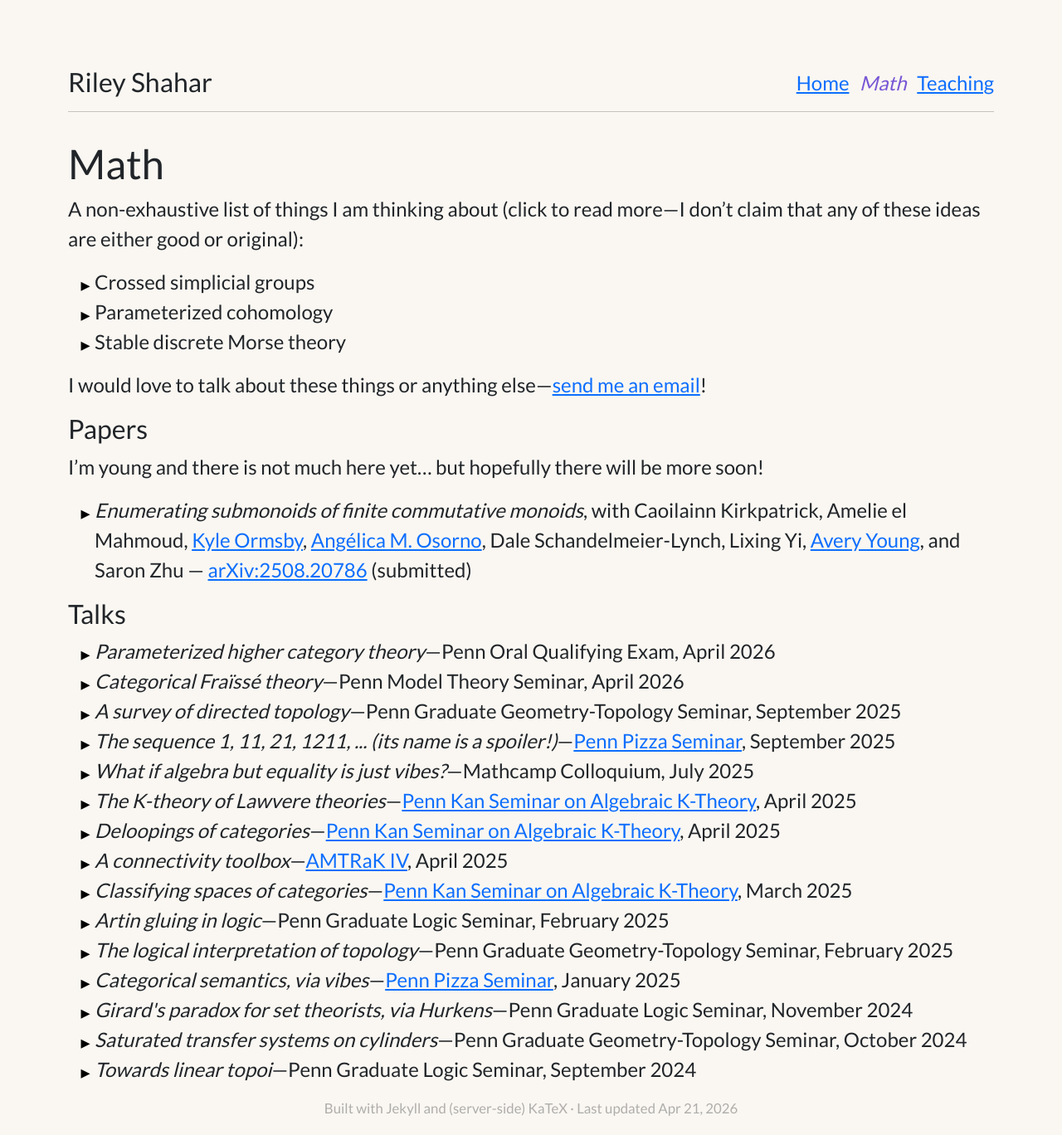
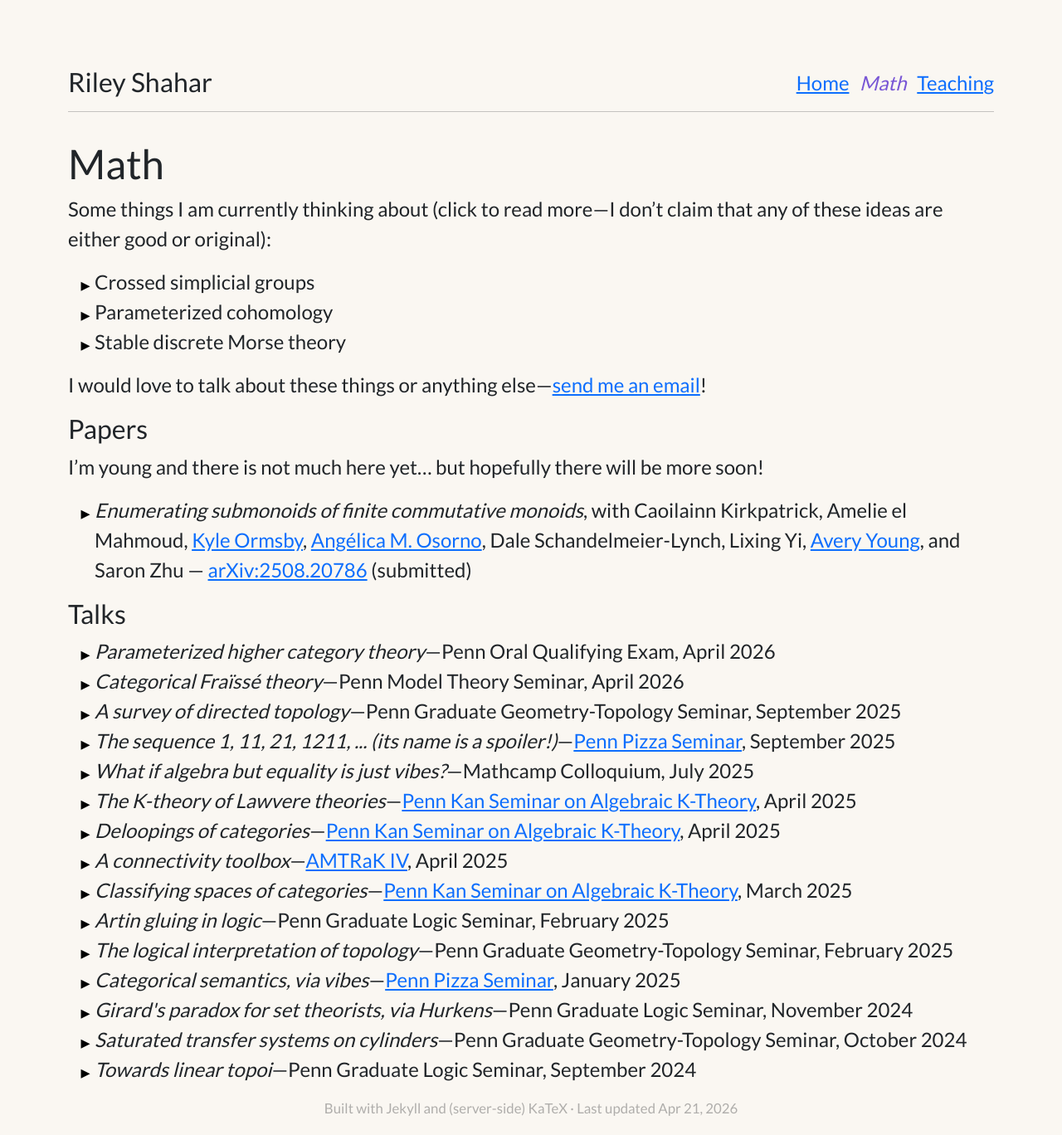
Before and after one commit to rileyshahar/website, a Jekyll site: the page built from math.md, in a window 1280 px wide and 1368 px high. Shown: the whole window at 83% size. Built offline with Jekyll 4.4.1, drawn with Linux system fonts in a browser that asks for light colours.

Commit message:
change math message

```diff
--- a/math.md
+++ b/math.md
@@ -3,8 +3,8 @@ layout: base
 title: Math
 ---
 
-A non-exhaustive list of things I am thinking about (click to read more---I
-don't claim that any of these ideas are either good or original):
+Some things I am currently thinking about (click to read more---I don't claim
+that any of these ideas are either good or original):
 
 <ul>
   <li>
```
